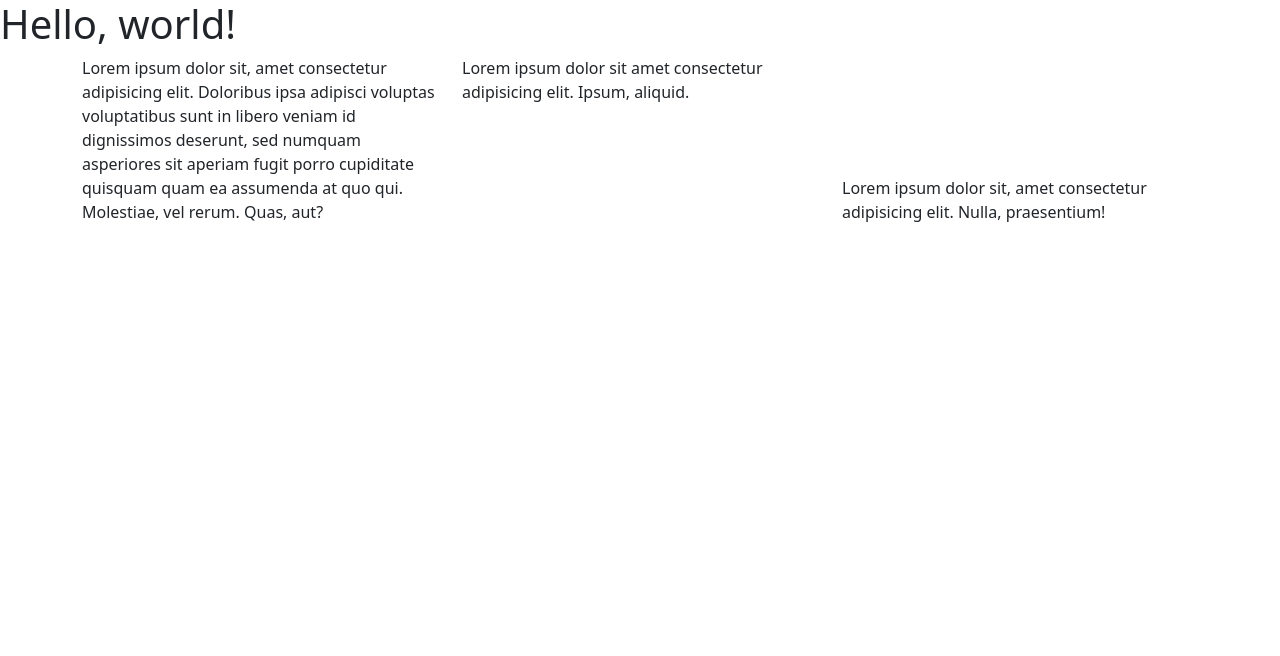
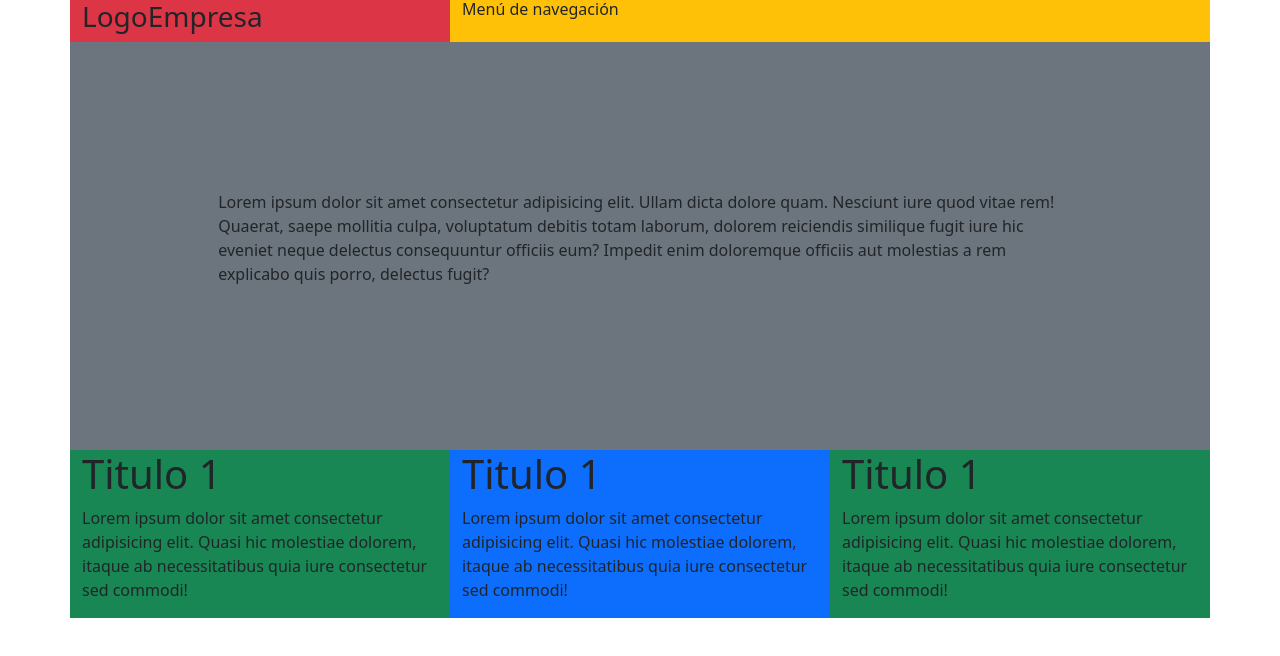
Before and after one commit to Guada8a/PrograMovil, a plain HTML site: page index.html in a window 1280 px wide. Drawn offline with nearby package versions, Linux system fonts and the light colour scheme.

Commit message:
#002 update name of practicab1 to index

```diff
--- a/index.html
+++ b/index.html
@@ -7,21 +7,39 @@
 
         <!-- Bootstrap CSS -->
         <link href="https://cdn.jsdelivr.net/npm/bootstrap@5.0.2/dist/css/bootstrap.min.css" rel="stylesheet" integrity="sha384-EVSTQN3/azprG1Anm3QDgpJLIm9Nao0Yz1ztcQTwFspd3yD65VohhpuuCOmLASjC" crossorigin="anonymous">
+        <!-- Bootstrap JS-->
+        <script src="https://cdn.jsdelivr.net/npm/bootstrap@5.0.2/dist/js/bootstrap.bundle.min.js" integrity="sha384-MrcW6ZMFYlzcLA8Nl+NtUVF0sA7MsXsP1UyJoMp4YLEuNSfAP+JcXn/tWtIaxVXM" crossorigin="anonymous"></script>
+        <title>Pr&aacute;ctica B1</title>
+    </head>
 
-    <title>Hello, world!</title>
-  </head>
     <body>
-    <h1>Hello, world!</h1>
         <div class="container">
-        <div class="row ">
-            <div class="col-12 col-sm-6 col-md-4">
-                Lorem ipsum dolor sit, amet consectetur adipisicing elit. Doloribus ipsa adipisci voluptas voluptatibus sunt in libero veniam id dignissimos deserunt, sed numquam asperiores sit aperiam fugit porro cupiditate quisquam quam ea assumenda at quo qui. Molestiae, vel rerum. Quas, aut?
+            <div class="row">
+                <div class="col col-md-4 col-sm-6 col-xs-12 bg-danger">
+                    <h3>LogoEmpresa</h3>
                 </div>
-            <div class="col-12 col-sm-6 col-md-4 justify">
-                Lorem ipsum dolor sit amet consectetur adipisicing elit. Ipsum, aliquid.
+                <div class="col col-md-8 col-sm-6 col-xs-12 bg-warning">
+                    <h6>Men&uacute; de navegaci&oacute;n</h6>
                 </div>
-            <div class="col-12 col-sm-12 col-md-4 align-self-end">
-                Lorem ipsum dolor sit, amet consectetur adipisicing elit. Nulla, praesentium!
+            </div>
+            <!-- Agrega el slide en el centro -->
+            <div class="row row-cols align-items-center">
+                <div class="col col-md-12 col-sm-12 col-xs-12 slide bg-secondary"  style="padding:13%">
+                    <p>Lorem ipsum dolor sit amet consectetur adipisicing elit. Ullam dicta dolore quam. Nesciunt iure quod vitae rem! Quaerat, saepe mollitia culpa, voluptatum debitis totam laborum, dolorem reiciendis similique fugit iure hic eveniet neque delectus consequuntur officiis eum? Impedit enim doloremque officiis aut molestias a rem explicabo quis porro, delectus fugit?</p>
+                </div>
+            </div>
+            <div class="row align-items-end">
+                <div class="col col-md-4 col-sm-6 col-xs-12 bg-success">
+                    <h1>Titulo 1</h1>
+                    <p>Lorem ipsum dolor sit amet consectetur adipisicing elit. Quasi hic molestiae dolorem, itaque ab necessitatibus quia iure consectetur sed commodi!</p>
+                </div>
+                <div class="col col-md-4 col-sm-6 col-xs-12 bg-primary">
+                    <h1>Titulo 1</h1>
+                    <p>Lorem ipsum dolor sit amet consectetur adipisicing elit. Quasi hic molestiae dolorem, itaque ab necessitatibus quia iure consectetur sed commodi!</p>
+                </div>
+                <div class="col col-md-4 col-sm-6 col-xs-12 bg-success">
+                    <h1>Titulo 1</h1>
+                    <p>Lorem ipsum dolor sit amet consectetur adipisicing elit. Quasi hic molestiae dolorem, itaque ab necessitatibus quia iure consectetur sed commodi!</p>
                 </div>
             </div>
         </div>
```
Also changed, not shown: practicab1.html (deleted, +0 -47 lines). Lines whose indentation alone changed are shown as unchanged.
